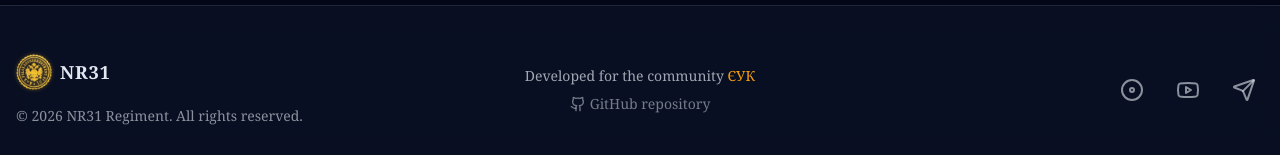
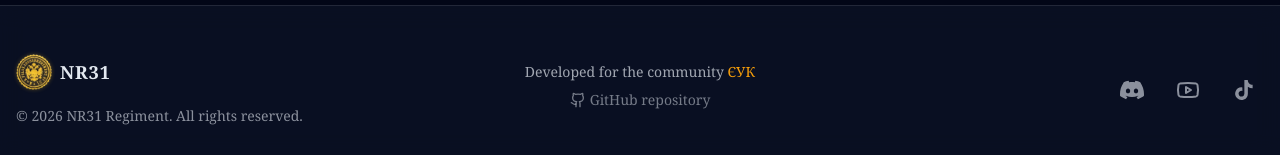
Before and after one commit to poisoniks/nr31-frontend, a React (Vite) app: page / in a window 1280 px wide. Shown: the part 1775-1930 px from the top of the page. Built offline with nearby package versions, Linux system fonts and the light colour scheme; no server answers; a web font is replaced by a local one.

Commit message:
Add the actual social links

```diff
--- a/src/components/layout/Footer.tsx
+++ b/src/components/layout/Footer.tsx
@@ -1,5 +1,5 @@
 import React from 'react';
-import { Github, Disc as Discord, Youtube, Send } from 'lucide-react';
+import { Github, Youtube } from 'lucide-react';
 import { useTranslation } from 'react-i18next';
 
 const Footer: React.FC = () => {
@@ -30,22 +30,49 @@ const Footer: React.FC = () => {
                     <p>
                         {t('footer.developed_for')} <span className="font-medium text-nr-accent">ЄУК</span>
                     </p>
-                    <a href="https://github.com" target="_blank" rel="noopener noreferrer" className="flex items-center gap-1 text-nr-text/50 hover:text-nr-text transition-colors">
-                        <Github size={16} />
-                        <span>{t('footer.repository')}</span>
-                    </a>
+                    <div className="relative group/github flex items-center justify-center">
+                        <div className="flex items-center gap-1 text-nr-text/50 hover:text-nr-text transition-colors cursor-pointer pb-2">
+                            <Github size={16} />
+                            <span>{t('footer.repository')}</span>
+                        </div>
+                        <div className="absolute bottom-full mb-0 left-1/2 -translate-x-1/2 opacity-0 invisible group-hover/github:opacity-100 group-hover/github:visible transition-all duration-300 flex flex-col glass-card rounded-xl p-1.5 gap-1 min-w-max z-50 shadow-lg">
+                            <a href="https://github.com/poisoniks/nr31-frontend" target="_blank" rel="noopener noreferrer" className="text-sm font-medium text-nr-text/70 hover:text-nr-text hover:bg-black/5 dark:hover:bg-white/10 transition-colors px-4 py-2 rounded-lg text-center">
+                                Frontend
+                            </a>
+                            <a href="https://github.com/poisoniks/nr31-backend" target="_blank" rel="noopener noreferrer" className="text-sm font-medium text-nr-text/70 hover:text-nr-text hover:bg-black/5 dark:hover:bg-white/10 transition-colors px-4 py-2 rounded-lg text-center">
+                                Backend
+                            </a>
+                            <a href="https://github.com/poisoniks/nr31-infra" target="_blank" rel="noopener noreferrer" className="text-sm font-medium text-nr-text/70 hover:text-nr-text hover:bg-black/5 dark:hover:bg-white/10 transition-colors px-4 py-2 rounded-lg text-center">
+                                Infra
+                            </a>
+                        </div>
+                    </div>
                 </div>
 
                 {/* Right Column */}
-                <div className="flex items-center justify-center md:justify-end gap-4">
-                    <a href="#" className="p-2 rounded-full text-nr-text/60 hover:text-[#5865F2] hover:bg-black/5 dark:hover:bg-white/10 transition-colors">
-                        <Discord size={24} />
+                <div className="flex items-center justify-center md:justify-end gap-2 md:gap-4">
+                    <a href="https://discord.com/invite/uuc" target="_blank" rel="noopener noreferrer" className="p-2 rounded-full text-nr-text/60 hover:text-[#5865F2] hover:bg-black/5 dark:hover:bg-white/10 transition-colors" title="Discord">
+                        <svg xmlns="http://www.w3.org/2000/svg" width="24" height="24" viewBox="0 0 24 24" fill="currentColor">
+                            <path d="M20.317 4.3698a19.7913 19.7913 0 00-4.8851-1.5152.0741.0741 0 00-.0785.0371c-.211.3753-.4447.8648-.6083 1.2495-1.8447-.2762-3.68-.2762-5.4868 0-.1636-.3933-.4058-.8742-.6177-1.2495a.077.077 0 00-.0785-.037 19.7363 19.7363 0 00-4.8852 1.515.0699.0699 0 00-.0321.0277C.5334 9.0458-.319 13.5799.0992 18.0578a.0824.0824 0 00.0312.0561c2.0528 1.5076 4.0413 2.4228 5.9929 3.0294a.0777.0777 0 00.0842-.0276c.4616-.6304.8731-1.2952 1.226-1.9942a.076.076 0 00-.0416-.1057c-.6528-.2476-1.2743-.5495-1.8722-.8923a.077.077 0 01-.0076-.1277c.1258-.0943.2517-.1923.3718-.2914a.0743.0743 0 01.0776-.0105c3.9278 1.7933 8.18 1.7933 12.0614 0a.0739.0739 0 01.0785.0095c.1202.099.246.1981.3728.2924a.077.077 0 01-.0066.1276 12.2986 12.2986 0 01-1.873.8914.0766.0766 0 00-.0407.1067c.3604.698.7719 1.3628 1.225 1.9932a.076.076 0 00.0842.0286c1.961-.6067 3.9495-1.5219 6.0023-3.0294a.077.077 0 00.0313-.0552c.5004-5.177-.8382-9.6739-3.5485-13.6604a.061.061 0 00-.0312-.0286zM8.02 15.3312c-1.1825 0-2.1569-1.0857-2.1569-2.419 0-1.3332.9555-2.4189 2.157-2.4189 1.2108 0 2.1757 1.0952 2.1568 2.419 0 1.3332-.9555 2.4189-2.1569 2.4189zm7.9748 0c-1.1825 0-2.1569-1.0857-2.1569-2.419 0-1.3332.9554-2.4189 2.1569-2.4189 1.2108 0 2.1757 1.0952 2.1568 2.419 0 1.3332-.946 2.4189-2.1568 2.4189Z" />
+                        </svg>
                     </a>
-                    <a href="#" className="p-2 rounded-full text-nr-text/60 hover:text-[#FF0000] hover:bg-black/5 dark:hover:bg-white/10 transition-colors">
-                        <Youtube size={24} />
-                    </a>
-                    <a href="#" className="p-2 rounded-full text-nr-text/60 hover:text-[#0088cc] hover:bg-black/5 dark:hover:bg-white/10 transition-colors">
-                        <Send size={24} />
+                    <div className="relative group/youtube flex items-center justify-center">
+                        <div className="p-2 pb-4 -mb-2 rounded-full text-nr-text/60 hover:text-[#FF0000] hover:bg-black/5 dark:hover:bg-white/10 transition-colors cursor-pointer" title="YouTube">
+                            <Youtube size={24} />
+                        </div>
+                        <div className="absolute bottom-full mb-0 left-1/2 -translate-x-1/2 opacity-0 invisible group-hover/youtube:opacity-100 group-hover/youtube:visible transition-all duration-300 flex flex-col glass-card rounded-xl p-1.5 gap-1 min-w-max z-50 shadow-lg">
+                            <a href="https://www.youtube.com/@MrRifleman1706" target="_blank" rel="noopener noreferrer" className="text-sm font-medium text-nr-text/70 hover:text-[#FF0000] hover:bg-black/5 dark:hover:bg-white/10 transition-colors px-4 py-2 rounded-lg text-center">
+                                @MrRifleman1706
+                            </a>
+                            <a href="https://www.youtube.com/@silentfanat2698" target="_blank" rel="noopener noreferrer" className="text-sm font-medium text-nr-text/70 hover:text-[#FF0000] hover:bg-black/5 dark:hover:bg-white/10 transition-colors px-4 py-2 rounded-lg text-center">
+                                @silentfanat2698
+                            </a>
+                        </div>
+                    </div>
+                    <a href="https://www.tiktok.com/@nr31feldkanonenregiment" target="_blank" rel="noopener noreferrer" className="p-2 rounded-full text-nr-text/60 hover:text-black dark:hover:text-[#00f2fe] hover:bg-black/5 dark:hover:bg-white/10 transition-colors" title="TikTok">
+                        <svg xmlns="http://www.w3.org/2000/svg" width="24" height="24" viewBox="0 0 24 24" fill="currentColor">
+                            <path d="M19.59 6.69a4.83 4.83 0 01-3.77-4.25V2h-3.45v13.67a2.89 2.89 0 01-5.2 1.74 2.89 2.89 0 012.31-4.64 2.93 2.93 0 01.88.13V9.4a6.84 6.84 0 00-1-.05A6.33 6.33 0 005 20.1a6.34 6.34 0 0010.86-4.43v-7a8.16 8.16 0 004.77 1.52v-3.4a4.85 4.85 0 01-1.04-.1z" />
+                        </svg>
                     </a>
                 </div>
 
```
